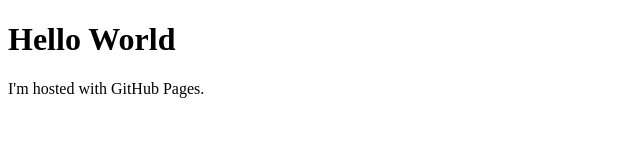
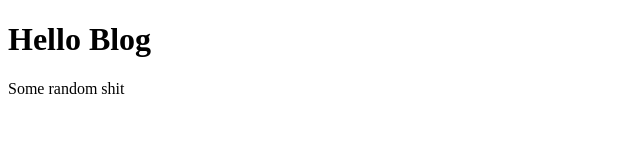
Before and after one commit to johntyler3/johntyler3.github.io, a plain HTML site: page index.html in a window 1280 px wide. Shown: the whole page, without its empty margins (0-640 px from the left). Drawn offline with Linux system fonts and the light colour scheme.

Commit message:
Update index.html

```diff
--- a/index.html
+++ b/index.html
@@ -1,7 +1,7 @@
 <!DOCTYPE html>
 <html>
 <body>
-<h1>Hello World</h1>
-<p>I'm hosted with GitHub Pages.</p>
+<h1>Hello Blog</h1>
+<p>Some random shit</p>
 </body>
 </html>
```
